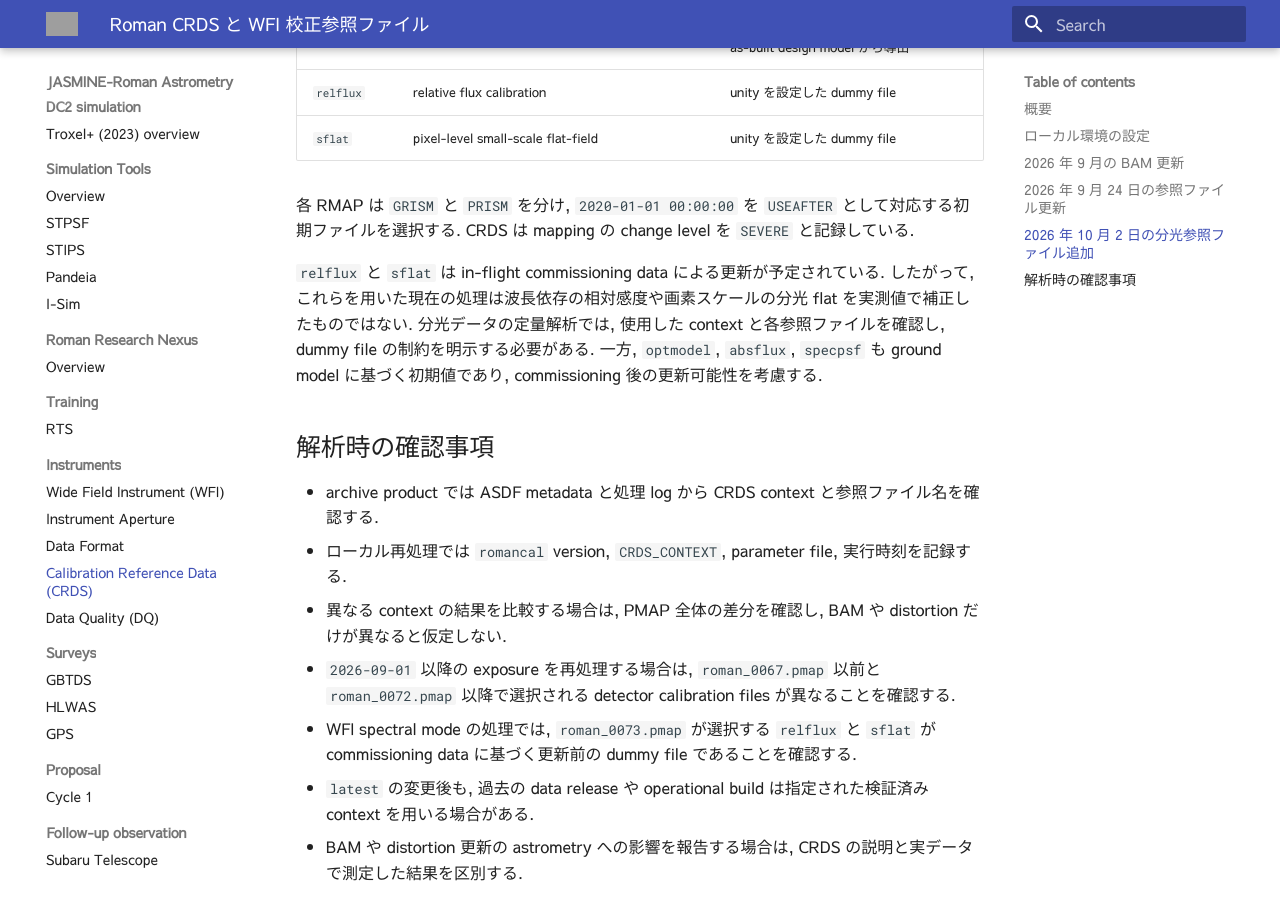
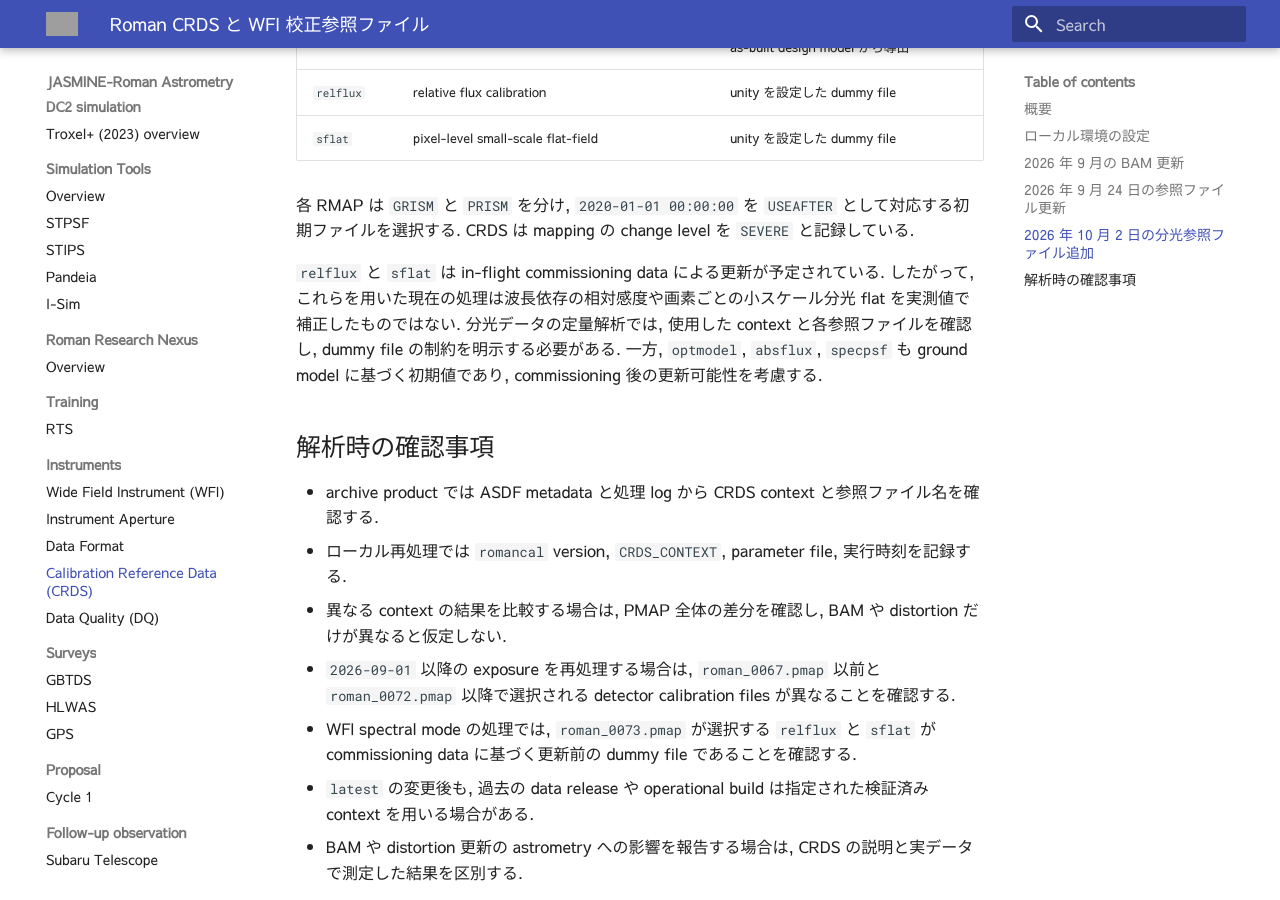
Before and after one commit to astronasutarou/jasmine-roman-astrometry, an MkDocs documentation site: the page built from docs/inst/crds.md, in a window 1280 px wide and 900 px high, scrolled down 3389 px. Built offline with MkDocs 1.6.1 and Material for MkDocs 9.7.7, drawn with Linux system fonts in a browser that asks for light colours; grey boxes are pictures that could not be loaded.

Commit message:
Clarify dummy spectroscopy calibration limitation

```diff
--- a/docs/inst/crds.md
+++ b/docs/inst/crds.md
@@ -91,7 +91,7 @@ flat, linearity, saturation, mask, photom の同時更新は測光値, DQ, 飽
 
 各 RMAP は `GRISM` と `PRISM` を分け, `2020-01-01 00:00:00` を `USEAFTER` として対応する初期ファイルを選択する. CRDS は mapping の change level を `SEVERE` と記録している.
 
-`relflux` と `sflat` は in-flight commissioning data による更新が予定されている. したがって, これらを用いた現在の処理は波長依存の相対感度や画素スケールの分光 flat を実測値で補正したものではない. 分光データの定量解析では, 使用した context と各参照ファイルを確認し, dummy file の制約を明示する必要がある. 一方, `optmodel`, `absflux`, `specpsf` も ground model に基づく初期値であり, commissioning 後の更新可能性を考慮する.
+`relflux` と `sflat` は in-flight commissioning data による更新が予定されている. したがって, これらを用いた現在の処理は波長依存の相対感度や画素ごとの小スケール分光 flat を実測値で補正したものではない. 分光データの定量解析では, 使用した context と各参照ファイルを確認し, dummy file の制約を明示する必要がある. 一方, `optmodel`, `absflux`, `specpsf` も ground model に基づく初期値であり, commissioning 後の更新可能性を考慮する.
 
 ## 解析時の確認事項
 
```
